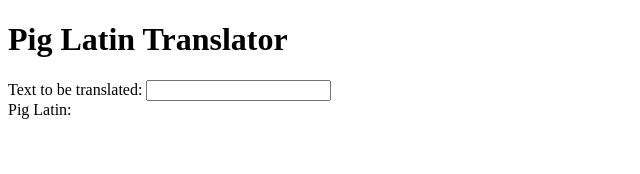
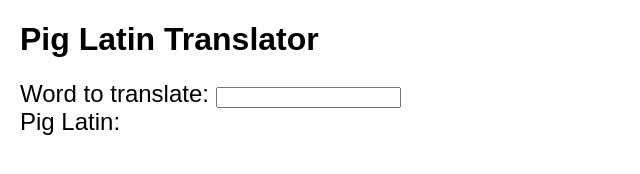
Before and after one commit to SeanDoody/gc-tdd-lab-2, a website: page index.html in a window 1280 px wide. Shown: the whole page, without its empty margins (0-640 px from the left). Drawn offline with Linux system fonts and the light colour scheme.

Commit message:
updated for netlify deploy

```diff
--- a/index.html
+++ b/index.html
@@ -7,12 +7,13 @@
     <meta name="viewport" content="width=device-width, initial-scale=1.0">
     <title>TDD Lab #2</title>
     <link rel="shortcut icon" href="#">
+    <link rel="stylesheet" href="./style.css">
 </head>
 
 <body>
     <h1>Pig Latin Translator</h1>
     <div>
-        <label for="entry">Text to be translated: </label>
+        <label for="entry">Word to translate: </label>
         <input id="entry" type="text">
     </div>
     <div>
--- /dev/null
+++ b/style.css
@@ -0,0 +1,11 @@
+* {
+    font-family: sans-serif;
+}
+
+body {
+    margin: 20px;
+}
+
+label, p {
+    font-size: 24px;
+}
```
